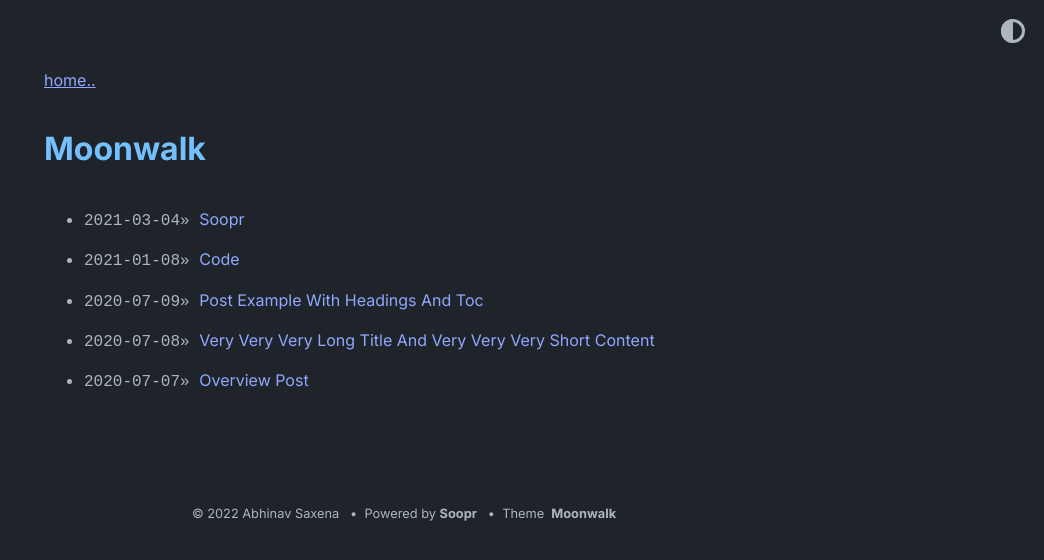
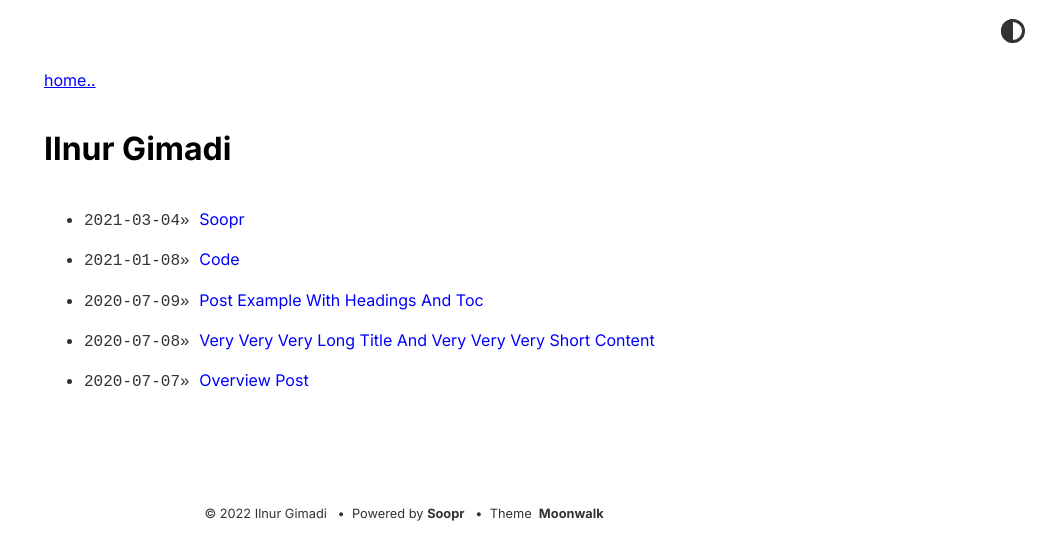
Before and after one commit to ilnurgimadi/del, a Jekyll site: the page built from blog.html, in a window 1280 px wide. Shown: the top 560 px of the page, without its empty margins (236-1280 px from the left). Built offline with Jekyll 4.4.1, drawn with Linux system fonts in a browser that asks for light colours; part of the change alters nothing that is shown.

Commit message:
Update _config.yml

```diff
--- a/_config.yml
+++ b/_config.yml
@@ -1,7 +1,16 @@
-title: Moonwalk
-author: Abhinav Saxena
-url: https://www.abhinavsaxena.com/moonwalk # root address of the site
+title: Ilnur Gimadi
+author: Ilnur Gimadi
+url: https://ilnurgimadi.github.io/
 description: > # description of the site (multiple lines allowed)
+  Back-end developer C/C++/Qt; Host of LAMPh project in Physical-Technical Institute, FRC Kazan Scientific Center.
+  - 🔭 I'm currently working at Physical-Technical Institute, FRC Kazan Scientific Center
+  - ⚙️ I use: `C`, `C++`, `Qt`, `MATLAB`
+  - 💬 I also know: `PHP`, `HTML`, `CSS`
+  - 🌍 I'm mostly active within the **21 School**
+  - 🌱 Learning all about **Open Source**
+  - 💬 Ping me about **Automation of everything**, **Research Software development**, **Design of technical equipment**
+  - 📫 Reach me in telegram or instagram: [@ilnurgimadi](https://t.me/ilnurgimadi)
+  - One of my programs distributed under a free license: [@lamph](https://github.com/llnoor/PROJECT_LAMPh)
   Moonwalk is a fast and elegant Jekyll theme with a clean dark mode. It comes with horizontal list (for navbar and footer), card list (for portfolio), and a generic vertical list. It is very easy to modify in case you want to build over it - please see _layouts/home.html to do that.
 
 permalink: /:slug
@@ -16,7 +25,7 @@ twitter:
 remote_theme: abhinavs/moonwalk
 
 theme_config:
-  appearance: "dark" # can be "light", "dark" or "auto"
+  appearance: "light" # can be "light", "dark" or "auto"
   appearance_toggle: true # if appearance can be switched by user
   back_home_text: "home.." # customize text for homepage link in post layout
   date_format: "%Y-%m-%d" # customize how date is formatted
@@ -27,7 +36,7 @@ theme_config:
   # following keys are using to create home layout
   show_projects: true # show projects as cards, add in _data/home.yml
   show_blog: true # show blog posts added in _posts
-  show_old_projects: true # show old projects as cards, add in _data/home.yml
+  show_old_projects: false # show old projects as cards, add in _data/home.yml
   show_misc_list: false # show generic vertical list for misc details, add _data/home.yml
   show_reading_time: true # show number of words and reading time in the blog posts
   # options for "home" page
```
